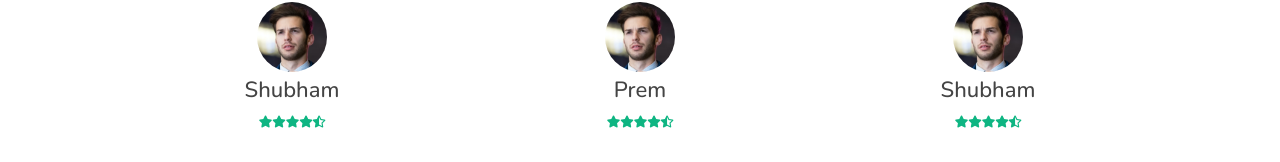
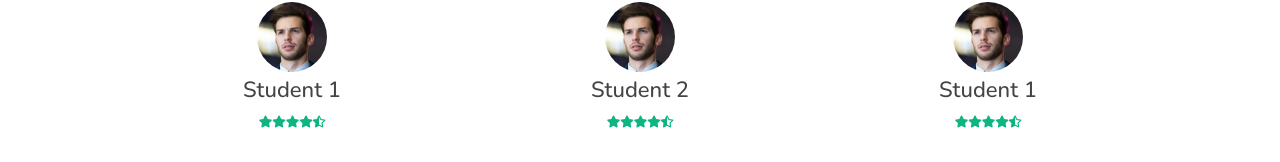
Before and after one commit to 0premthecoder/Asose, a Next.js app: page /about in a window 1280 px wide. Shown: the part 1902-2064 px from the top of the page. Built offline with nearby package versions, Linux system fonts and the light colour scheme.

Commit message:
something changed in content

```diff
--- a/pages/about.js
+++ b/pages/about.js
@@ -145,7 +145,7 @@ function About() {
                         <SwiperSlide className="swiper-slide slide">
                             <p>Lorem ipsum, dolor sit amet consectetur adipisicing elit. Enim animi atque numquam harum libero nemo, eligendi laboriosam beatae quo iure corrupti, neque rerum possimus non nisi quia! Cumque, tempora sit.</p>
                             <img src="/pic-3.png" alt="" />
-                            <h3>shubham</h3>
+                            <h3>Student 1</h3>
                             <div className="stars">
                                 <i className="fas fa-star"></i>
                                 <i className="fas fa-star"></i>
@@ -158,7 +158,7 @@ function About() {
                         <SwiperSlide className="swiper-slide slide">
                             <p>Lorem ipsum, dolor sit amet consectetur adipisicing elit. Enim animi atque numquam harum libero nemo, eligendi laboriosam beatae quo iure corrupti, neque rerum possimus non nisi quia! Cumque, tempora sit.</p>
                             <img src="/pic-3.png" alt="" />
-                            <h3>Prem</h3>
+                            <h3>Student 2</h3>
                             <div className="stars">
                                 <i className="fas fa-star"></i>
                                 <i className="fas fa-star"></i>
```
